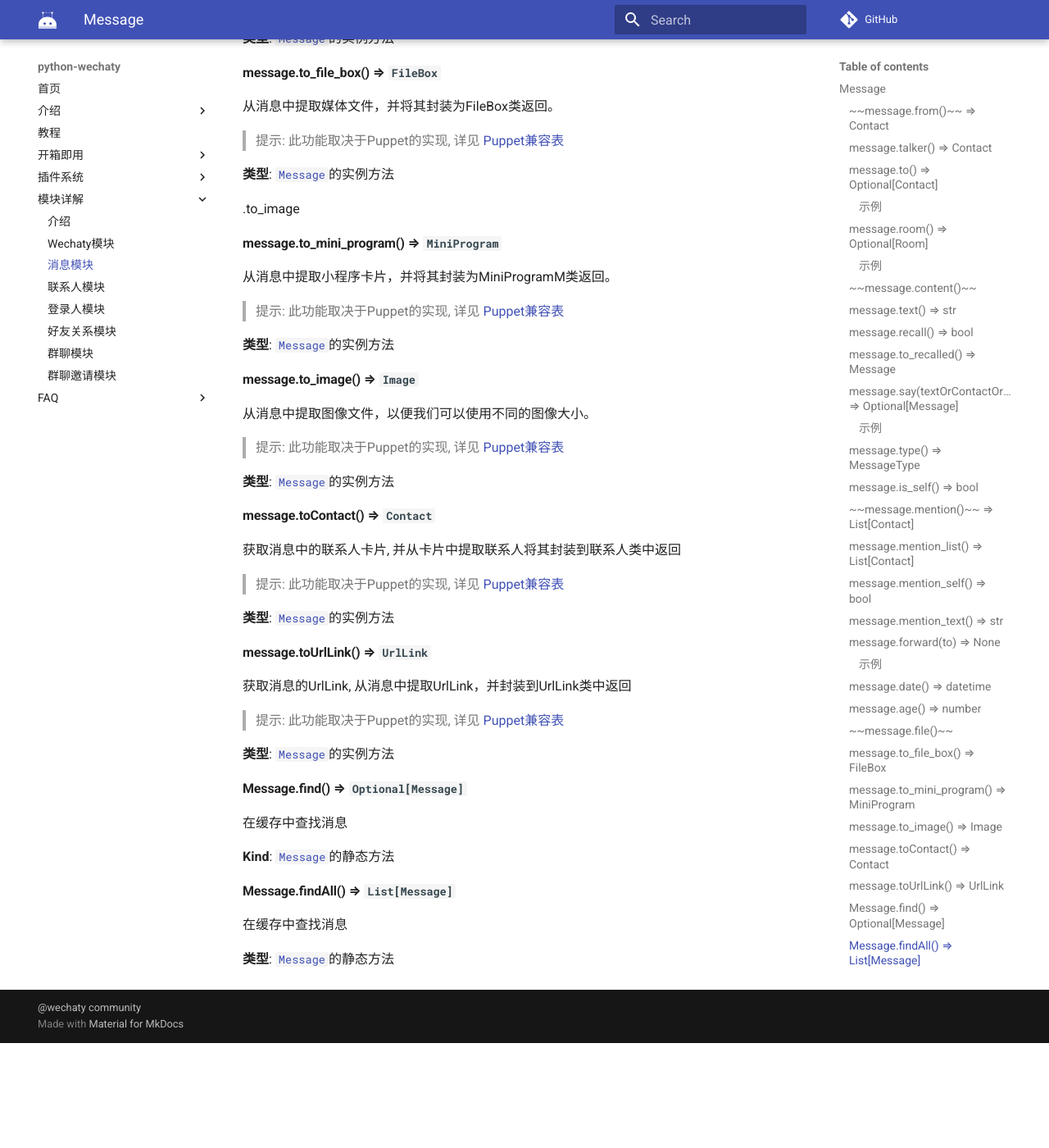
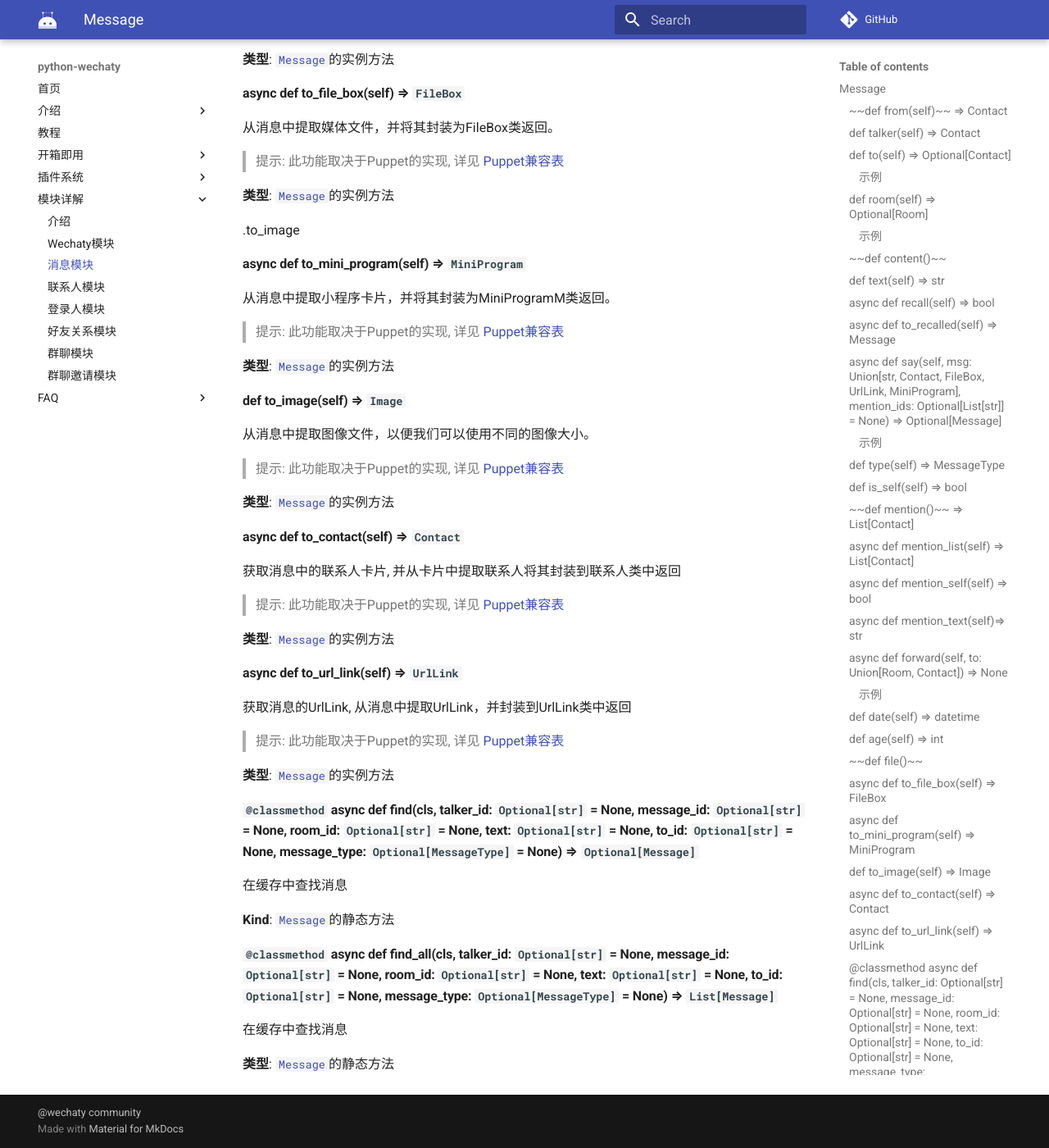
Before and after one commit to wechaty/python-wechaty, an MkDocs documentation site: the page built from docs/references/message.md, in a window 1280 px wide and 1400 px high, scrolled down 10010 px. Shown: the whole window at 82% size. Built offline with MkDocs 1.6.1 and Material for MkDocs 9.7.7, drawn with Linux system fonts in a browser that asks for light colours; comment, search, counter and statistics services are not loaded; before the commit the page ends 11282 px from its top, so only the background shows below that; some of the changed text lies outside the part shown.

Commit message:
change the every format of method docs title from xxx.XXX to [async] def ...

````diff
--- a/docs/references/message.md
+++ b/docs/references/message.md
@@ -42,11 +42,11 @@ title: Message
     * [.find_all\(\)](message.md#Message.findAll) ⇒ `List[Message]`
 
 
-### ~~message.from\(\)~~ ⇒ `Contact`
+### ~~def from\(self\)~~ ⇒ `Contact`
 
 已弃用, 详见[message.talker\(\)](message.md#Message+talker)
 
-### message.talker\(\) ⇒ `Contact`
+### def talker\(self\) ⇒ `Contact`
 
 获取消息的发送者。
 
@@ -66,7 +66,7 @@ class MyBot(Wechaty):
 asyncio.run(MyBot().start())
 ```
 
-### message.to\(\) ⇒ `Optional[Contact]`
+### def to\(self\) ⇒ `Optional[Contact]`
 
 获取消息的接收者, 如果消息是在群聊发出的`Message.to()`会返回None, 请使用 `Message.room()` 获取群聊对象.
 
@@ -94,7 +94,7 @@ class MyBot(Wechaty):
 asyncio.run(MyBot().start())
 ```
 
-### message.room\(\) ⇒ `Optional[Room]`
+### def room\(self\) ⇒ `Optional[Room]`
 
 获取消息来自的群聊. 如果消息不是来自群聊, 则返回None
 
@@ -122,7 +122,7 @@ class MyBot(Wechaty):
 asyncio.run(MyBot().start())
 ```
 
-### ~~message.content\(\)~~
+### ~~def content\(\)~~
 
 _**已弃用**_
 
@@ -130,7 +130,7 @@ _**已弃用**_
 
 **类型**: [`Message`](message.md#Message)的实例方法
 
-### message.text\(\) ⇒ `str`
+### def text\(self\) ⇒ `str`
 
 获取对话的消息文本
 
@@ -158,7 +158,7 @@ class MyBot(Wechaty):
 asyncio.run(MyBot().start())
 ```
 
-###  message.recall\(\) ⇒ `bool`
+### async def recall\(self\) ⇒ `bool`
 
 撤回这条信息
 
@@ -167,7 +167,7 @@ asyncio.run(MyBot().start())
 **返回值**: 返回撤回消息是否成功, 成功为`True`, 失败则为`False`
 
 
-### message.to_recalled\(\) ⇒ `Message`
+### async def to_recalled\(self\) ⇒ `Message`
 
 获取撤回的信息的文本
 
@@ -190,7 +190,7 @@ class MyBot(Wechaty):
 asyncio.run(MyBot().start())
 ```
 
-### message.say\(textOrContactOrFileOrUrlLinkOrMiniProgram\) ⇒ `Optional[Message]`
+### async def say(self, msg: `Union[str, Contact, FileBox, UrlLink, MiniProgram]`, mention_ids: `Optional[List[str]]` = None)  ⇒ `Optional[Message]`
 
 向联系人或群聊发送一段文字, 名片, 媒体文件或者链接
 
@@ -264,7 +264,7 @@ class MyBot(Wechaty):
 asyncio.run(MyBot().start())
 ```
 
-### message.type\(\) ⇒ `MessageType`
+### def type\(self\) ⇒ `MessageType`
 
 获取消息的类型
 
@@ -305,7 +305,7 @@ asyncio.run(MyBot().start())
 
 ```
 
-### message.is_self\(\) ⇒ `bool`
+### def is_self\(self\) ⇒ `bool`
 
 检查这个消息是否是由自己发出的
 
@@ -331,11 +331,11 @@ class MyBot(Wechaty):
 asyncio.run(MyBot().start())
 ```
 
-### ~~message.mention\(\)~~ ⇒ `List[Contact]`
+### ~~def mention\(\)~~ ⇒ `List[Contact]`
 
 已弃用, 请使用[.mention_list\(\)](message.md#Message+mentionList)
 
-### message.mention_list\(\) ⇒ `List[Contact]`
+### async def mention_list\(self\) ⇒ `List[Contact]`
 
 以列表的形式获取消息所提及\(@\)的人.
 
@@ -378,7 +378,7 @@ class MyBot(Wechaty):
 asyncio.run(MyBot().start())
 ```
 
-### message.mention_self\(\) ⇒ `bool`
+### async def mention_self\(self\) ⇒ `bool`
 
 **类型**: [`Message`](message.md#Message)的实例方法
 
@@ -398,7 +398,7 @@ class MyBot(Wechaty):
 asyncio.run(MyBot().start())
 ```
 
-### message.mention_text\(\) ⇒ `str`
+### async def mention_text\(self\)⇒ `str`
 
 返回过滤掉`@name`后的消息
 
@@ -420,7 +420,7 @@ class MyBot(Wechaty):
 asyncio.run(MyBot().start())
 ```
 
-### message.forward\(to\) ⇒ `None`
+### async def forward\(self, to: `Union[Room, Contact]`\) ⇒ `None`
 
 转发接收到的信息. 此操作不会触发on-message事件.
 
@@ -428,7 +428,7 @@ asyncio.run(MyBot().start())
 
 | 参数 | 类型 | 描述 |
 | :--- | :--- | :--- |
-| to | `Sayable` \| `Array` | 群聊或者联系人, 消息的收件人、群聊房间或联系人 |
+| to | `Union[Room, Contact]` \| 群聊或者联系人, 消息的收件人、群聊房间或联系人 |
 
 #### 示例
 
@@ -447,13 +447,13 @@ class MyBot(Wechaty):
 asyncio.run(MyBot().start())
 ```
 
-### message.date\(\) ⇒ `datetime`
+### def date\(self\) ⇒ `datetime`
 
 获取消息发送的时间
 
 **类型**: [`Message`](message.md#Message)的实例方法
 
-### message.age\(\) ⇒ `number`
+### def age\(self\) ⇒ `int`
 
 获取当前距离已接收到的这条消息的时间的间隔
 
@@ -461,7 +461,7 @@ asyncio.run(MyBot().start())
 
 **类型**: [`Message`](message.md#Message)的实例方法
 
-### ~~message.file\(\)~~
+### ~~def file\(\)~~
 
 _**已弃用**_
 
@@ -469,7 +469,7 @@ _**已弃用**_
 
 **类型**: [`Message`](message.md#Message)的实例方法
 
-### message.to_file_box\(\) ⇒ `FileBox`
+### async def to_file_box\(self\) ⇒ `FileBox`
 
 从消息中提取媒体文件，并将其封装为FileBox类返回。
 
@@ -479,7 +479,7 @@ _**已弃用**_
 
  .to_image
 
-### message.to_mini_program\(\) ⇒ `MiniProgram`
+### async def to_mini_program\(self\) ⇒ `MiniProgram`
 
 从消息中提取小程序卡片，并将其封装为MiniProgramM类返回。
 
@@ -488,7 +488,7 @@ _**已弃用**_
 **类型**: [`Message`](message.md#Message)的实例方法
 
 
-### message.to_image\(\) ⇒ `Image`
+### def to_image\(self\) ⇒ `Image`
 
 从消息中提取图像文件，以便我们可以使用不同的图像大小。
 
@@ -497,7 +497,7 @@ _**已弃用**_
 **类型**: [`Message`](message.md#Message)的实例方法
 
 
-### message.toContact\(\) ⇒ `Contact`
+### async def to_contact\(self\) ⇒ `Contact`
 
 获取消息中的联系人卡片, 并从卡片中提取联系人将其封装到联系人类中返回
 
@@ -505,7 +505,7 @@ _**已弃用**_
 
 **类型**: [`Message`](message.md#Message)的实例方法
 
-### message.toUrlLink\(\) ⇒ `UrlLink`
+### async def to_url_link\(self\) ⇒ `UrlLink`
 
 获取消息的UrlLink, 从消息中提取UrlLink，并封装到UrlLink类中返回
 
@@ -513,13 +513,13 @@ _**已弃用**_
 
 **类型**: [`Message`](message.md#Message)的实例方法
 
-### Message.find\(\) ⇒ `Optional[Message]`
+### `@classmethod` async def find(cls, talker_id: `Optional[str]` = None, message_id: `Optional[str]` = None, room_id: `Optional[str]` = None, text: `Optional[str]` = None, to_id: `Optional[str]` = None, message_type: `Optional[MessageType]` = None) ⇒ `Optional[Message]`
 
 在缓存中查找消息
 
 **Kind**:  [`Message`](message.md#Message)的静态方法
 
-### Message.findAll\(\) ⇒ `List[Message]`
+### `@classmethod` async def find_all(cls, talker_id: `Optional[str]` = None, message_id: `Optional[str]` = None, room_id: `Optional[str]` = None, text: `Optional[str]` = None, to_id: `Optional[str]` = None, message_type: `Optional[MessageType]` = None) ⇒ `List[Message]`
 
 在缓存中查找消息
 
````
Also changed, not shown: docs/references/contact-self.md (+33 -13 lines), docs/references/contact.md (+19 -19 lines), docs/references/room-invitation.md (+6 -6 lines), docs/references/room.md (+19 -19 lines).
